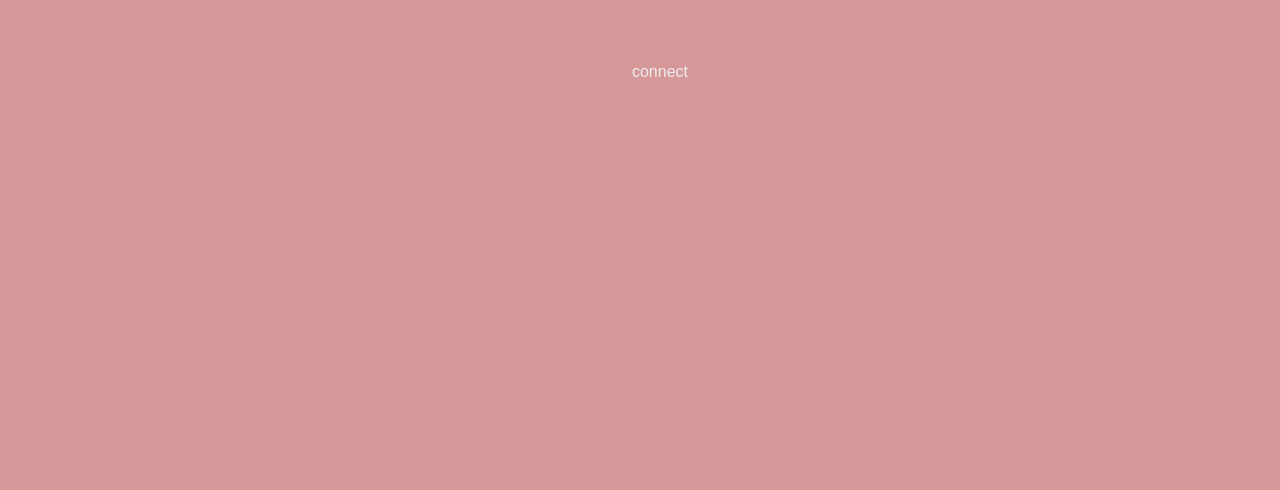
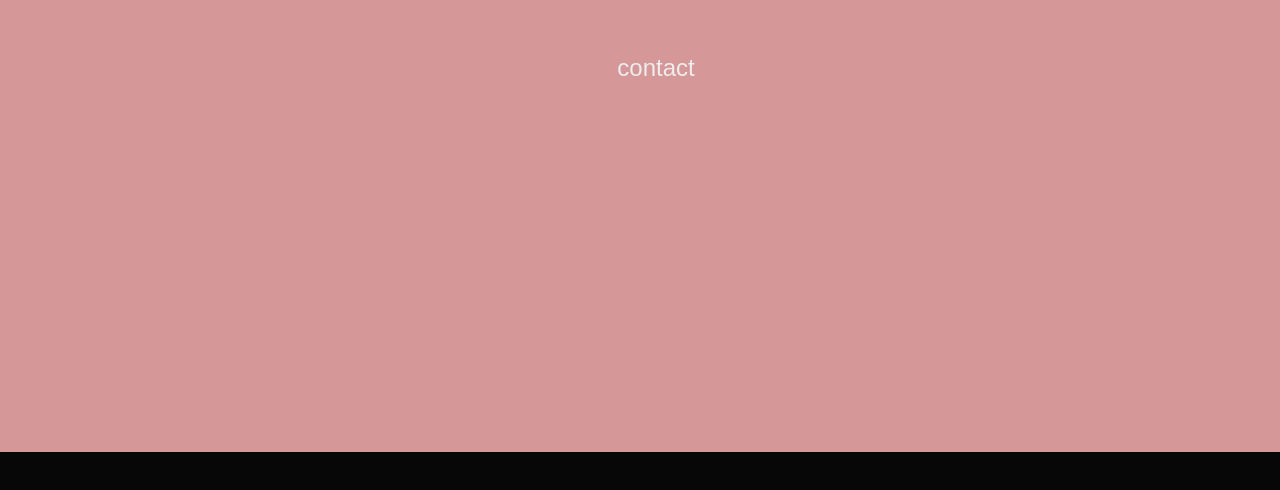
Before and after one commit to jetodd/portfolio, a Next.js app: page /connect in a window 1280 px wide. Shown: the part 348-838 px from the top of the page. After the commit the page ends 816 px from the top, so only its background shows below. Built offline with nearby package versions, Linux system fonts and the light colour scheme.

Commit message:
remove not needed css files

```diff
--- a/src/app/code/page.tsx
+++ b/src/app/code/page.tsx
@@ -1,12 +1,9 @@
-import styles from './styles.module.css'
-
 export default function Page() {
     return <main
       className="h-dvh w-dvh justify-center content-center text-center p-4"
       style={{ ["backgroundColor" as any]: 'var(--color-code)' }}>
       <section className="mx-auto -my-32 md:my-0 flex h-screen w-screen flex-col justify-center">
-        <h1>code</h1>
-
+      <span className='text-2xl'>code</span>
       </section>
     </main>
 }
--- a/src/app/connect/page.tsx
+++ b/src/app/connect/page.tsx
@@ -1,10 +1,9 @@
-import styles from './styles.module.css'
-
 export default function Page() {
-    return <main className={styles.container}>
+    return <main
+      className="h-dvh w-dvh justify-center content-center text-center p-4"
+      style={{ ["backgroundColor" as any]: 'var(--color-contact)' }}>
       <section className="mx-auto -my-32 md:my-0 flex h-screen w-screen flex-col justify-center">
-        <h1>connect</h1>
-
+        <span className='text-2xl'>contact</span>
       </section>
     </main>
 }
--- a/src/app/connect/styles.module.css
+++ /dev/null
@@ -1,10 +0,0 @@
-.container {
-    background-color: var(--color-contact);
-    width: 100%;
-    height: 100%;
-    justify-content: center;
-    align-content: center;
-    text-align: center;
-    overflow: auto;
-    padding: 20px;
-}
```
